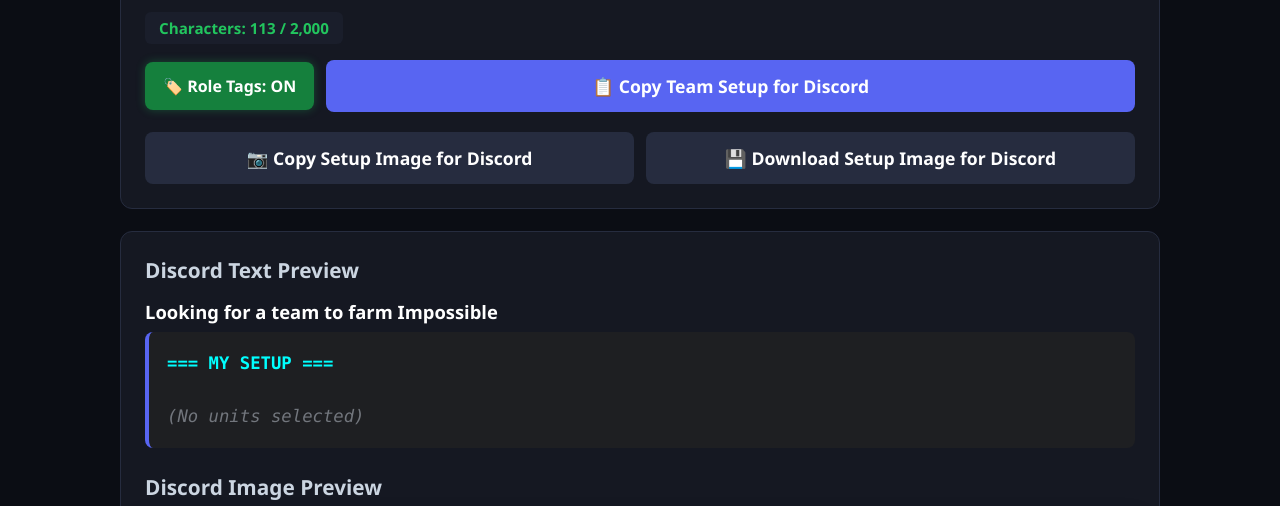
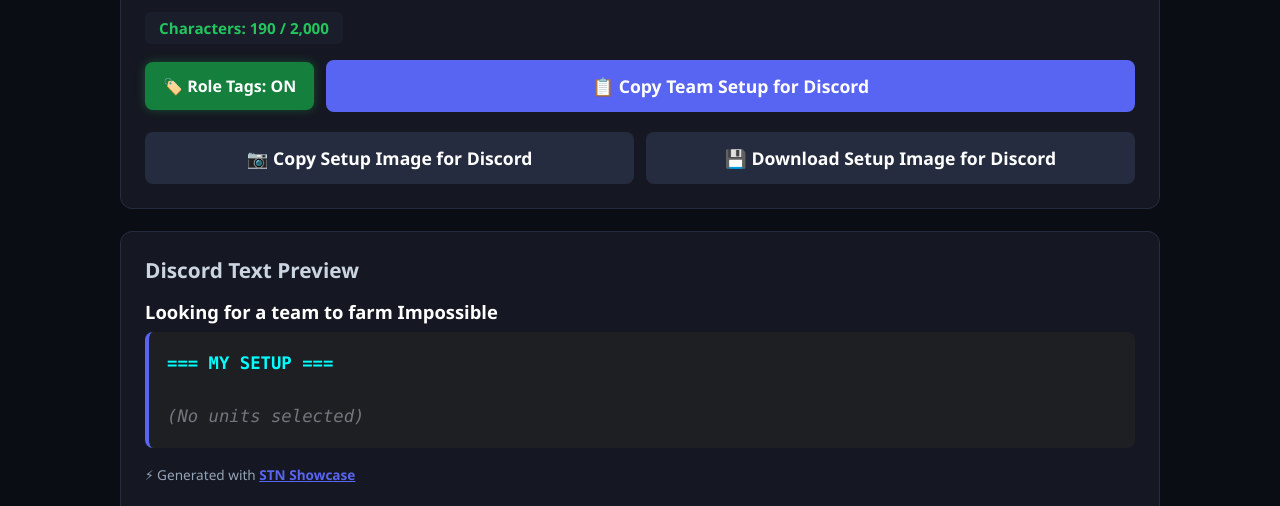
Before and after one commit to LordJunes/STNShowcase, a plain HTML site: page index.html in a window 1280 px wide. Shown: the part 748-1254 px from the top of the page. Drawn offline with nearby package versions, Linux system fonts and the light colour scheme.

Commit message:
Add files via upload
Added footnote

````diff
--- a/index.html
+++ b/index.html
@@ -61,6 +61,7 @@
       <h2>Discord Text Preview</h2>
       <div class="preview-headline" id="teamPreviewHeadline">Looking for a team to farm Impossible</div>
       <pre class="preview-box" id="teamPreview"></pre>
+      <div id="teamPreviewSubtext" class="preview-subtext"></div>
 
       <h2 style="margin-top: 25px;">Discord Image Preview</h2>
       <div id="teamImagePreviewBox" class="preview-image-card"></div>
--- a/js/ansi.js
+++ b/js/ansi.js
@@ -2,6 +2,9 @@ const PAD_TAG  = 11;
 const PAD_NAME = 17;
 const PAD_LVL  = 10;
 const ESC = "\u001b";
+
+const PROMO_FOOTER_RAW = "-# ⚡ Generated with [STN Showcase](https://lordjunes.github.io/STNShowcase/)";
+const PROMO_FOOTER_HTML = `⚡ Generated with <a href="https://lordjunes.github.io/STNShowcase/" target="_blank" rel="noopener">STN Showcase</a>`;
 
 function getAnsiHex(code) {
   const found = ANSI_OPTIONS.find(o => o.code === code);
@@ -102,12 +105,15 @@ function buildTeamMessage(headline, banner, ign, slots, count, colors, isHtml =
     }
   }
 
-  if (!isHtml) lines.push("```");
+  if (!isHtml) {
+    lines.push("```");
+    lines.push(PROMO_FOOTER_RAW);
+  }
   return lines.join("\n");
 }
 
 function chunkInventoryMessages(headline, bannerText, optionalSubLine, invData, colors, includeRoleTag = true, maxChars = 2000) {
-  const threshold = maxChars - 180;
+  const threshold = maxChars - 260;
   const owned = ITEMS.filter(it => invData[it.name] && invData[it.name].owned);
   const bannerAnsi = colors.BANNER || "36";
   const bannerHex = getAnsiHex(bannerAnsi);
@@ -127,10 +133,10 @@ function chunkInventoryMessages(headline, bannerText, optionalSubLine, invData,
     const subRaw = formatSub(true);
     const subHtml = formatSub(false);
     return [{
-      raw: `**${headline}**\n\`\`\`ansi\n${ESC}[1;${bannerAnsi}m${bannerText}${ESC}[0m\n${subRaw}\n(No units selected)\n\`\`\``,
+      raw: `**${headline}**\n\`\`\`ansi\n${ESC}[1;${bannerAnsi}m${bannerText}${ESC}[0m\n${subRaw}\n(No units selected)\n\`\`\`\n${PROMO_FOOTER_RAW}`,
       headlineHtml: headline,
       html: `<span style="color:${bannerHex}; font-weight:bold;">${bannerText}</span>\n${subHtml}\n<span style="color:#72767d; font-style:italic;">(No units selected)</span>`,
-      charCount: 120,
+      charCount: 120 + PROMO_FOOTER_RAW.length,
       partNum: 1,
       totalParts: 1
     }];
@@ -150,7 +156,7 @@ function chunkInventoryMessages(headline, bannerText, optionalSubLine, invData,
 
   for (let i = 0; i < lines.length; i++) {
     const subRaw = formatSub(true);
-    const testCandidate = `**${headline}**\n\`\`\`ansi\n${ESC}[1;${bannerAnsi}m${bannerText}${ESC}[0m\n${subRaw}\n` + [...curRaw, lines[i].raw].join('\n') + `\n\`\`\``;
+    const testCandidate = `**${headline}**\n\`\`\`ansi\n${ESC}[1;${bannerAnsi}m${bannerText}${ESC}[0m\n${subRaw}\n` + [...curRaw, lines[i].raw].join('\n') + `\n\`\`\`\n${PROMO_FOOTER_RAW}`;
     if (testCandidate.length > threshold && curRaw.length > 0) {
       chunks.push({ rawLines: curRaw, htmlLines: curHtml });
       curRaw = [lines[i].raw];
@@ -169,7 +175,7 @@ function chunkInventoryMessages(headline, bannerText, optionalSubLine, invData,
     const subRaw = formatSub(true);
     const subHtml = formatSub(false);
 
-    const raw = `**${headline}${partLabel}**\n\`\`\`ansi\n${ESC}[1;${bannerAnsi}m${bannerText}${partLabel}${ESC}[0m\n${subRaw}\n` + chunk.rawLines.join('\n') + `\n\`\`\``;
+    const raw = `**${headline}${partLabel}**\n\`\`\`ansi\n${ESC}[1;${bannerAnsi}m${bannerText}${partLabel}${ESC}[0m\n${subRaw}\n` + chunk.rawLines.join('\n') + `\n\`\`\`\n${PROMO_FOOTER_RAW}`;
     const headlineHtml = `${headline}${partLabel}`;
     const html = `<span style="color:${bannerHex}; font-weight:bold;">${bannerText}${partLabel}</span>\n${subHtml}\n` + chunk.htmlLines.join('\n');
     return { raw, headlineHtml, html, partNum, totalParts, charCount: raw.length };
--- a/js/inventory.js
+++ b/js/inventory.js
@@ -122,8 +122,13 @@ const InventoryUI = {
       pre.className = "preview-box";
       pre.innerHTML = c.html;
 
+      const subtextEl = document.createElement("div");
+      subtextEl.className = "preview-subtext";
+      subtextEl.innerHTML = PROMO_FOOTER_HTML;
+
       previewContainer.appendChild(headlineEl);
       previewContainer.appendChild(pre);
+      previewContainer.appendChild(subtextEl);
     } else {
       charBadge.innerHTML = `<span class="char-badge char-warn">⚠️ Exceeds ${charLimit.toLocaleString()} characters! Split into ${chunks.length} parts:</span>`;
       const partsWrapper = document.createElement("div");
@@ -140,6 +145,7 @@ const InventoryUI = {
           <button class="btn" style="margin-bottom:12px;" onclick="InventoryUI.copyPart(${idx}, this)">📋 Copy Part ${c.partNum} for Discord</button>
           <div class="preview-headline">${escapeXml(c.headlineHtml)}</div>
           <pre class="preview-box">${c.html}</pre>
+          <div class="preview-subtext">${PROMO_FOOTER_HTML}</div>
         `;
         partsWrapper.appendChild(partCard);
       });
--- a/js/requirements.js
+++ b/js/requirements.js
@@ -145,8 +145,13 @@ const RequirementsUI = {
       pre.className = "preview-box";
       pre.innerHTML = c.html;
 
+      const subtextEl = document.createElement("div");
+      subtextEl.className = "preview-subtext";
+      subtextEl.innerHTML = PROMO_FOOTER_HTML;
+
       previewContainer.appendChild(headlineEl);
       previewContainer.appendChild(pre);
+      previewContainer.appendChild(subtextEl);
     } else {
       charBadge.innerHTML = `<span class="char-badge char-warn">⚠️ Exceeds ${charLimit.toLocaleString()} characters! Split into ${chunks.length} parts:</span>`;
       const partsWrapper = document.createElement("div");
@@ -163,6 +168,7 @@ const RequirementsUI = {
           <button class="btn" style="margin-bottom:12px;" onclick="RequirementsUI.copyPart(${idx}, this)">📋 Copy Part ${c.partNum} for Discord</button>
           <div class="preview-headline">${escapeXml(c.headlineHtml)}</div>
           <pre class="preview-box">${c.html}</pre>
+          <div class="preview-subtext">${PROMO_FOOTER_HTML}</div>
         `;
         partsWrapper.appendChild(partCard);
       });
--- a/js/team.js
+++ b/js/team.js
@@ -137,6 +137,9 @@ const TeamUI = {
     document.getElementById("teamPreviewHeadline").textContent = headline;
     document.getElementById("teamPreview").innerHTML = html;
 
+    const subtextEl = document.getElementById("teamPreviewSubtext");
+    if (subtextEl) subtextEl.innerHTML = PROMO_FOOTER_HTML;
+
     const charBadge = document.getElementById("teamCharCount");
     charBadge.textContent = `Characters: ${raw.length} / ${limit.toLocaleString()}`;
     charBadge.className = `char-badge ${raw.length > limit ? 'char-warn' : 'char-ok'}`;
--- a/style.css
+++ b/style.css
@@ -173,6 +173,19 @@ select { background: #0c0e15; border: 1px solid var(--border); border-radius: 6p
   border-left: 4px solid var(--accent);
   font-size: 1.08rem;
   line-height: 1.55;
+}
+
+.preview-subtext {
+  font-size: 0.85rem;
+  color: #94a3b8;
+  margin-top: 8px;
+  display: block;
+  user-select: none;
+}
+.preview-subtext a {
+  color: #5865f2;
+  text-decoration: underline;
+  font-weight: bold;
 }
 
 .preview-image-card {
````
